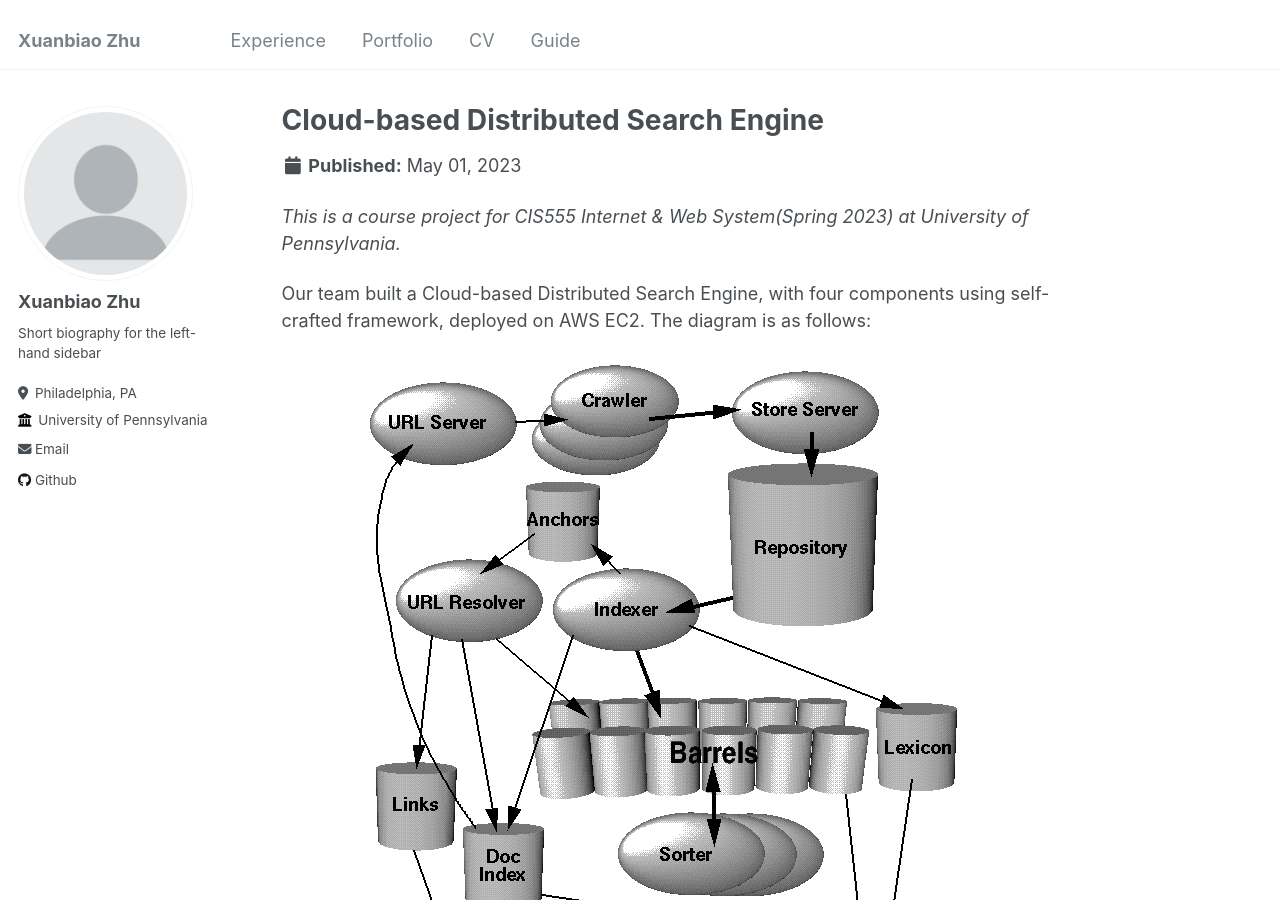
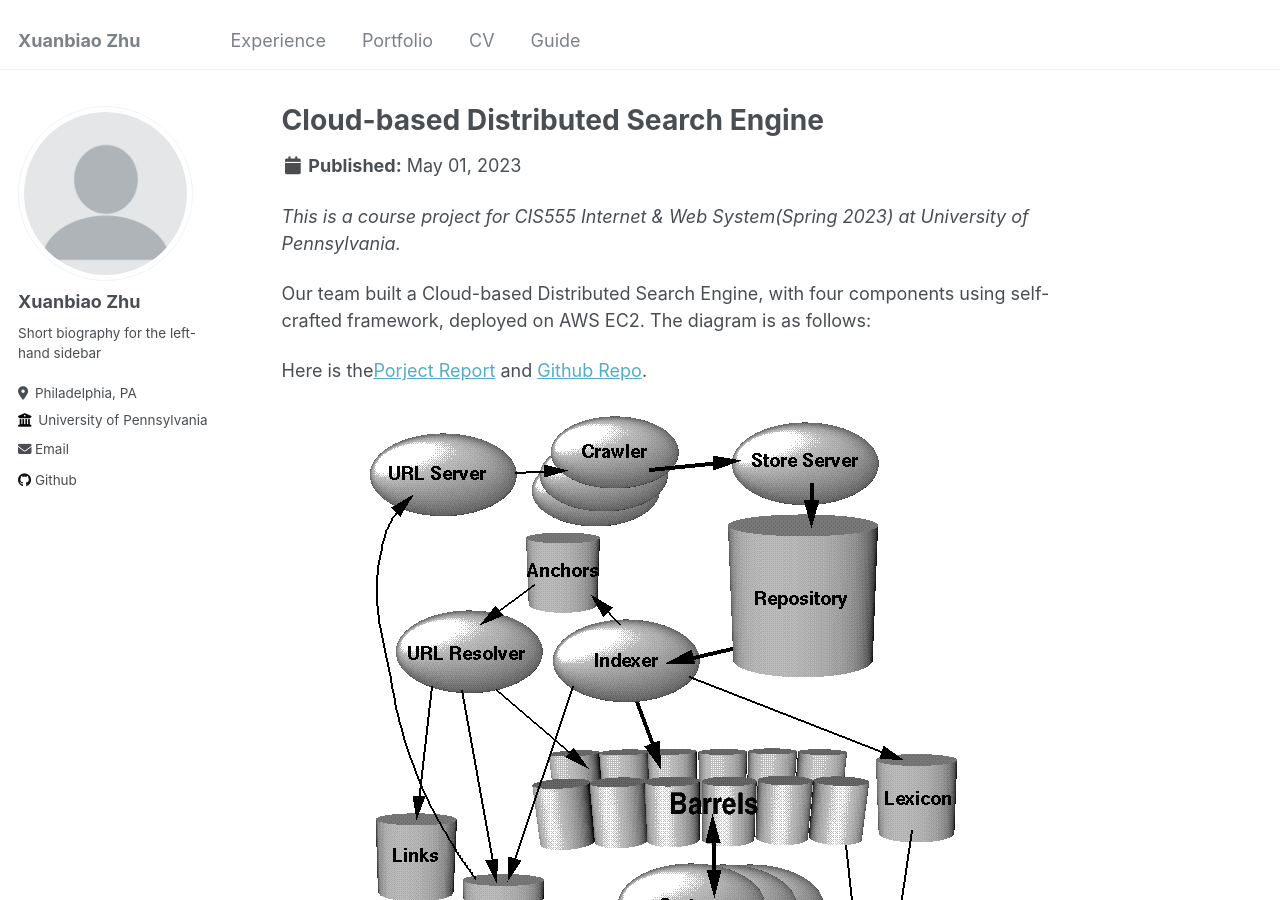
Before and after one commit to AkoZhu/AkoZhu.github.io, a Jekyll site: the page built from _portfolio/distributed-search-engine.md, in a window 1280 px wide and 900 px high. Built offline with Jekyll 4.4.1, drawn with Linux system fonts in a browser that asks for light colours; some of the changed text lies outside the part shown.

Commit message:
Update the link

```diff
--- a/_portfolio/distributed-search-engine.md
+++ b/_portfolio/distributed-search-engine.md
@@ -11,6 +11,7 @@ _This is a course project for CIS555 Internet & Web System(Spring 2023) at Unive
 
 Our team built a Cloud-based Distributed Search Engine, with four components using self-crafted framework, deployed on AWS EC2. The diagram is as follows:
 
+Here is the[Porject Report](/files/web-search-engine-report.pdf) and [Github Repo](https://github.com/AkoZhu/web-search-engine).
 
 <p align="center">
   <img src="/images/portforlio/web-search-engine/diagram.gif">
--- a/_portfolio/penn-search.md
+++ b/_portfolio/penn-search.md
@@ -9,6 +9,8 @@ collection: portfolio
 _This is a course project for CIS553 Computer Network(Fall 2023) at University of Pennsylvania._
 
 Our team built a peer-to-peer Penn Chord Distributed Hash Table with self-built routing protocol at Network Layer, supporting the key-value pair storage.
+
+Here is the [Github Repo](https://github.com/AkoZhu/penn-search).
 
 The diagram is as follows:
 <p align="center">
```
Also changed, not shown: other parts of _portfolio/distributed-search-engine.md (+0 -3 lines), _portfolio/penn-cloud.md (+2 -2 lines).
